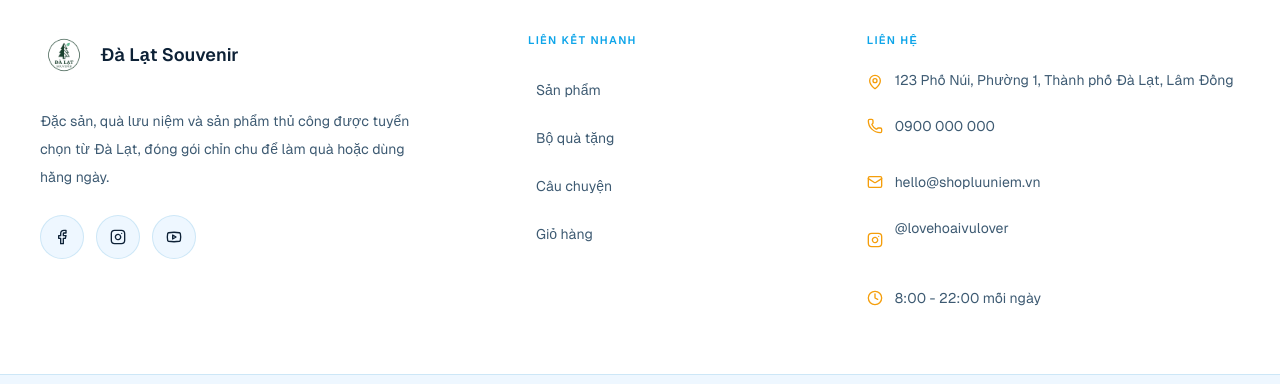
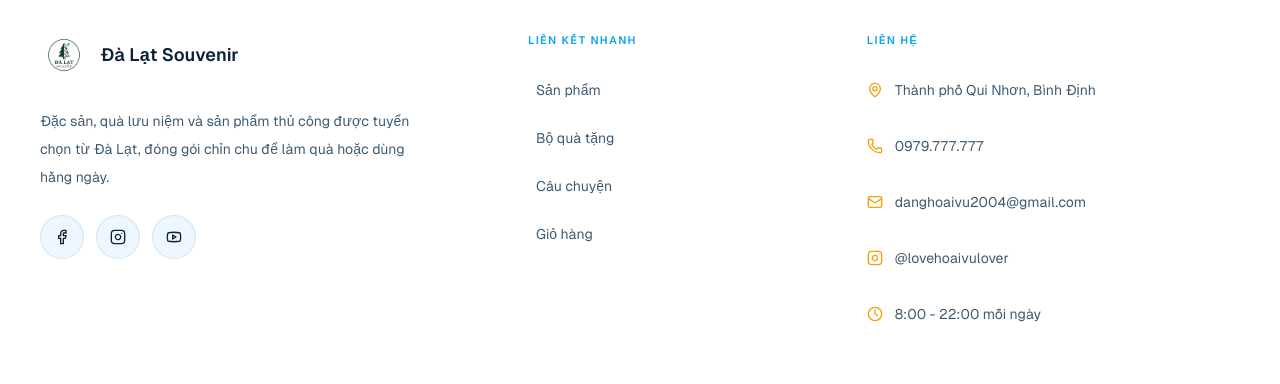
Before and after one commit to DangHoaiVu/dalat-souvenir, a Next.js app: page /checkout/success in a window 1280 px wide. Shown: the part 1457-1841 px from the top of the page. Built offline with nearby package versions, Linux system fonts and the light colour scheme; no server answers.

Commit message:
Update footer contact details

```diff
--- a/components/shop/Footer.tsx
+++ b/components/shop/Footer.tsx
@@ -63,31 +63,31 @@ export default function Footer() {
             Liên hệ
           </h2>
           <ul className="mt-5 space-y-4 text-sm">
-            <li className="flex gap-3">
-              <MapPin className="mt-1 size-4 shrink-0 text-[var(--color-warm)]" aria-hidden="true" />
-              <span>123 Phố Núi, Phường 1, Thành phố Đà Lạt, Lâm Đồng</span>
+            <li className="grid min-h-10 grid-cols-[16px_minmax(0,1fr)] items-center gap-3">
+              <MapPin className="size-4 text-[var(--color-warm)]" aria-hidden="true" />
+              <span>Thành phố Qui Nhơn, Bình Định</span>
             </li>
-            <li className="flex min-h-10 items-center gap-3">
-              <Phone className="size-4 shrink-0 text-[var(--color-warm)]" aria-hidden="true" />
-              <span>0900 000 000</span>
+            <li className="grid min-h-10 grid-cols-[16px_minmax(0,1fr)] items-center gap-3">
+              <Phone className="size-4 text-[var(--color-warm)]" aria-hidden="true" />
+              <span>0979.777.777</span>
             </li>
-            <li className="flex min-h-10 items-center gap-3">
-              <Mail className="size-4 shrink-0 text-[var(--color-warm)]" aria-hidden="true" />
-              <span>hello@shopluuniem.vn</span>
+            <li className="grid min-h-10 grid-cols-[16px_minmax(0,1fr)] items-center gap-3">
+              <Mail className="size-4 text-[var(--color-warm)]" aria-hidden="true" />
+              <span>danghoaivu2004@gmail.com</span>
             </li>
-            <li className="flex min-h-10 items-center gap-3">
-              <Instagram className="size-4 shrink-0 text-[var(--color-warm)]" aria-hidden="true" />
+            <li className="grid min-h-10 grid-cols-[16px_minmax(0,1fr)] items-center gap-3">
+              <Instagram className="size-4 text-[var(--color-warm)]" aria-hidden="true" />
               <Link
                 href="https://www.instagram.com/lovehoaivulover/"
                 target="_blank"
                 rel="noopener noreferrer"
-                className="text-[var(--color-text-secondary)] transition-colors hover:text-[var(--color-text-primary)]"
+                className="inline-flex min-h-10 items-center text-[var(--color-text-secondary)] transition-colors hover:text-[var(--color-text-primary)]"
               >
                 @lovehoaivulover
               </Link>
             </li>
-            <li className="flex min-h-10 items-center gap-3">
-              <Clock className="size-4 shrink-0 text-[var(--color-warm)]" aria-hidden="true" />
+            <li className="grid min-h-10 grid-cols-[16px_minmax(0,1fr)] items-center gap-3">
+              <Clock className="size-4 text-[var(--color-warm)]" aria-hidden="true" />
               <span>8:00 - 22:00 mỗi ngày</span>
             </li>
           </ul>
```
